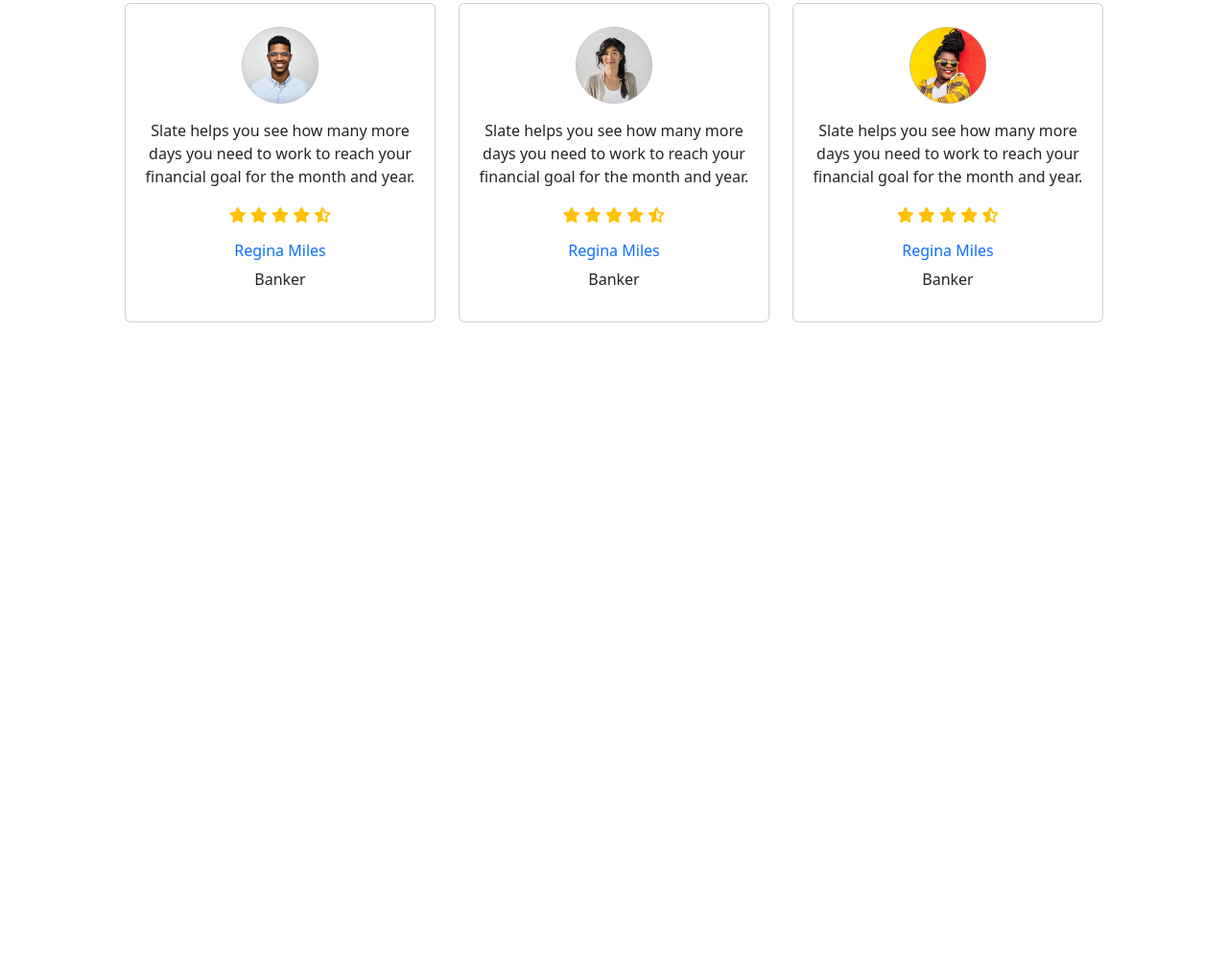
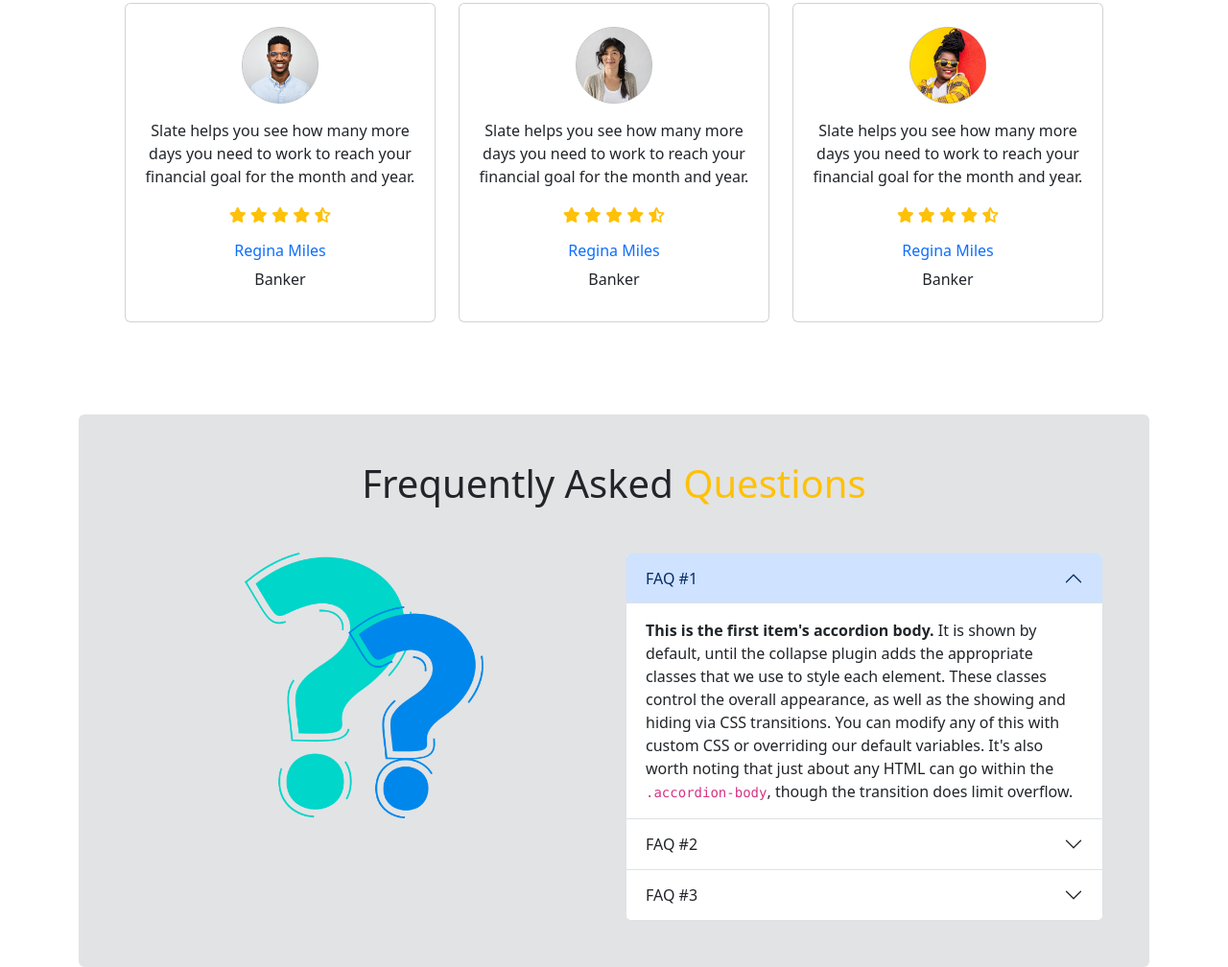
Before and after one commit to imamahasane/BikerZone, a plain HTML site: page index.html in a window 1280 px wide. Shown: the part 1912-2920 px from the top of the page at 96% size. Before the commit the page ends 2296 px from the top, so only its background shows below. Drawn offline with nearby package versions, Linux system fonts and the light colour scheme.

Commit message:
FAQ Section

```diff
--- a/index.html
+++ b/index.html
@@ -156,7 +156,7 @@
 				</div>
 
 				<button
-					class="carousel-control-prev "
+					class="carousel-control-prev"
 					type="button"
 					data-bs-target="#carouselExample"
 					data-bs-slide="prev"
@@ -165,7 +165,7 @@
 						class="carousel-control-prev-icon biker-zone-light"
 						aria-hidden="true"
 					></span>
-					<span class="visually-hidden ">Previous</span>
+					<span class="visually-hidden">Previous</span>
 				</button>
 
 				<button
@@ -274,7 +274,9 @@
 
 			<!-- Happy Clients Section -->
 			<section class="mt-5 p-5">
-				<h1 class="text-center mb-5">Happy <span class="text-warning">Clients says</span></h1>
+				<h1 class="text-center mb-5">
+					Happy <span class="text-warning">Clients says</span>
+				</h1>
 
 				<div class="row row-cols-1 row-cols-md-3 g-4">
 					<div class="col">
@@ -356,6 +358,120 @@
 					</div>
 				</div>
 			</section>
+
+			<!-- Frequently Asked Questions Section -->
+			<section class="mt-5 p-5 bg-secondary-subtle rounded">
+				<h1 class="text-center mb-5">
+					Frequently Asked <span class="text-warning">Questions</span>
+				</h1>
+
+				<div class="row row-cols-1 row-cols-md-2 g-4">
+					<div class="col text-center">
+						<img class="w-50" src="./images/faq.png" alt="" />
+					</div>
+
+					<div class="col">
+						<div class="accordion" id="accordionExample">
+							<div class="accordion-item">
+								<h2 class="accordion-header" id="headingOne">
+									<button
+										class="accordion-button"
+										type="button"
+										data-bs-toggle="collapse"
+										data-bs-target="#collapseOne"
+										aria-expanded="true"
+										aria-controls="collapseOne"
+									>
+										FAQ #1
+									</button>
+								</h2>
+								<div
+									id="collapseOne"
+									class="accordion-collapse collapse show"
+									aria-labelledby="headingOne"
+									data-bs-parent="#accordionExample"
+								>
+									<div class="accordion-body">
+										<strong>This is the first item's accordion body.</strong> It
+										is shown by default, until the collapse plugin adds the
+										appropriate classes that we use to style each element. These
+										classes control the overall appearance, as well as the
+										showing and hiding via CSS transitions. You can modify any
+										of this with custom CSS or overriding our default variables.
+										It's also worth noting that just about any HTML can go
+										within the <code>.accordion-body</code>, though the
+										transition does limit overflow.
+									</div>
+								</div>
+							</div>
+							<div class="accordion-item">
+								<h2 class="accordion-header" id="headingTwo">
+									<button
+										class="accordion-button collapsed"
+										type="button"
+										data-bs-toggle="collapse"
+										data-bs-target="#collapseTwo"
+										aria-expanded="false"
+										aria-controls="collapseTwo"
+									>
+										FAQ #2
+									</button>
+								</h2>
+								<div
+									id="collapseTwo"
+									class="accordion-collapse collapse"
+									aria-labelledby="headingTwo"
+									data-bs-parent="#accordionExample"
+								>
+									<div class="accordion-body">
+										<strong>This is the second item's accordion body.</strong>
+										It is hidden by default, until the collapse plugin adds the
+										appropriate classes that we use to style each element. These
+										classes control the overall appearance, as well as the
+										showing and hiding via CSS transitions. You can modify any
+										of this with custom CSS or overriding our default variables.
+										It's also worth noting that just about any HTML can go
+										within the <code>.accordion-body</code>, though the
+										transition does limit overflow.
+									</div>
+								</div>
+							</div>
+							<div class="accordion-item">
+								<h2 class="accordion-header" id="headingThree">
+									<button
+										class="accordion-button collapsed"
+										type="button"
+										data-bs-toggle="collapse"
+										data-bs-target="#collapseThree"
+										aria-expanded="false"
+										aria-controls="collapseThree"
+									>
+										FAQ #3
+									</button>
+								</h2>
+								<div
+									id="collapseThree"
+									class="accordion-collapse collapse"
+									aria-labelledby="headingThree"
+									data-bs-parent="#accordionExample"
+								>
+									<div class="accordion-body">
+										<strong>This is the third item's accordion body.</strong> It
+										is hidden by default, until the collapse plugin adds the
+										appropriate classes that we use to style each element. These
+										classes control the overall appearance, as well as the
+										showing and hiding via CSS transitions. You can modify any
+										of this with custom CSS or overriding our default variables.
+										It's also worth noting that just about any HTML can go
+										within the <code>.accordion-body</code>, though the
+										transition does limit overflow.
+									</div>
+								</div>
+							</div>
+						</div>
+					</div>
+				</div>
+			</section>
 		</main>
 		<!---------------------
       Main Section End
```
